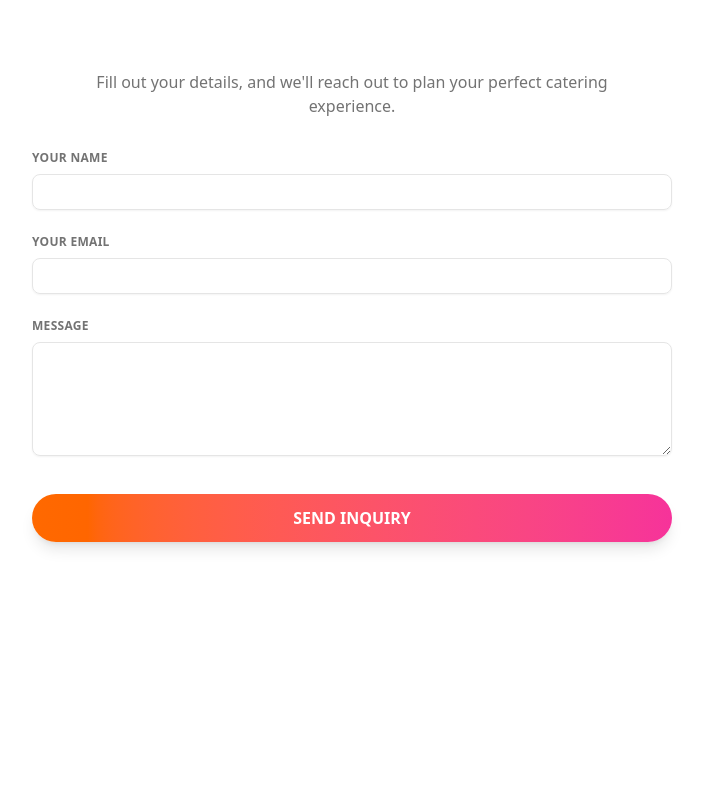
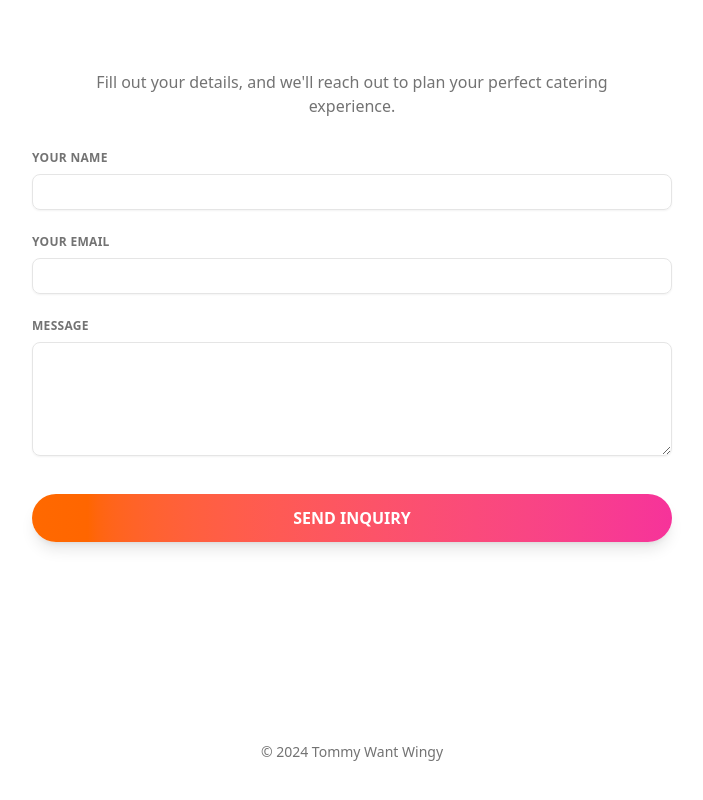
Before and after one commit to robkebab/vercel-demo, a Next.js app: page / in a window 1280 px wide. Shown: the part 3264-4064 px from the top of the page, without its empty margins (288-991 px from the left). Before the commit the page ends 3918 px from the top, so only its background shows below. Built offline with nearby package versions, Linux system fonts and the light colour scheme; a web font is replaced by a local one.

Commit message:
feat(home): add footer

```diff
--- a/app/page.tsx
+++ b/app/page.tsx
@@ -1,5 +1,6 @@
 import { HomeAbout } from "@/components/home/about";
 import { HomeCatering } from "@/components/home/catering";
+import { HomeFooter } from "@/components/home/footer";
 import { HomeHero } from "@/components/home/hero";
 import { HomeLocations } from "@/components/home/locations";
 import { HomeNavbar } from "@/components/home/navbar";
@@ -7,6 +8,7 @@ import { HomeReviews } from "@/components/home/reviews";
 
 export default function Home() {
   return (
+    <>
       <main className="min-h-screen flex flex-col bg-background text-primary">
         <HomeNavbar />
         <HomeHero />
@@ -15,5 +17,7 @@ export default function Home() {
         <HomeReviews />
         <HomeCatering />
       </main>
+      <HomeFooter />
+    </>
   );
 }
--- /dev/null
+++ b/components/home/footer.tsx
@@ -0,0 +1,88 @@
+import React from "react";
+
+const socials = [
+  {
+    href: "https://facebook.com",
+    icon: (
+      <svg
+        width="24"
+        height="24"
+        fill="none"
+        viewBox="0 0 24 24"
+        stroke="currentColor"
+        className="text-white"
+      >
+        <path
+          d="M17 2.5h-2.5A4.5 4.5 0 0 0 10 7v2H7v3h3v7h3v-7h2.5l.5-3H13V7a1.5 1.5 0 0 1 1.5-1.5H17v-3z"
+          strokeWidth="2"
+          strokeLinecap="round"
+          strokeLinejoin="round"
+        />
+      </svg>
+    ),
+    label: "Facebook",
+  },
+  {
+    href: "https://instagram.com",
+    icon: (
+      <svg
+        width="24"
+        height="24"
+        fill="none"
+        viewBox="0 0 24 24"
+        stroke="currentColor"
+        className="text-white"
+      >
+        <rect x="2" y="2" width="20" height="20" rx="6" strokeWidth="2" />
+        <circle cx="12" cy="12" r="5" strokeWidth="2" />
+        <circle cx="17.5" cy="6.5" r="1.5" fill="currentColor" />
+      </svg>
+    ),
+    label: "Instagram",
+  },
+  {
+    href: "https://twitter.com",
+    icon: (
+      <svg
+        width="24"
+        height="24"
+        fill="none"
+        viewBox="0 0 24 24"
+        stroke="currentColor"
+        className="text-white"
+      >
+        <path
+          d="M22 5.92a8.38 8.38 0 0 1-2.36.65A4.13 4.13 0 0 0 21.4 4.1a8.19 8.19 0 0 1-2.6 1A4.11 4.11 0 0 0 12 8.09c0 .32.04.64.1.94A11.65 11.65 0 0 1 3 4.89a4.11 4.11 0 0 0 1.27 5.48A4.07 4.07 0 0 1 2.8 9.5v.05a4.11 4.11 0 0 0 3.3 4.03c-.3.08-.62.13-.95.13-.23 0-.45-.02-.67-.06a4.13 4.13 0 0 0 3.84 2.85A8.24 8.24 0 0 1 2 19.54a11.62 11.62 0 0 0 6.29 1.84c7.55 0 11.68-6.26 11.68-11.68 0-.18 0-.36-.01-.54A8.18 8.18 0 0 0 22 5.92z"
+          strokeWidth="2"
+          strokeLinecap="round"
+          strokeLinejoin="round"
+        />
+      </svg>
+    ),
+    label: "Twitter",
+  },
+];
+
+export function HomeFooter() {
+  return (
+    <footer className="w-full bg-background text-white py-10 flex flex-col items-center justify-center gap-4">
+      <div className="flex items-center gap-8 mb-2">
+        {socials.map((social) => (
+          <a
+            key={social.label}
+            href={social.href}
+            target="_blank"
+            rel="noopener noreferrer"
+            aria-label={social.label}
+            className="hover:text-orange-500 transition-colors"
+          >
+            {social.icon}
+          </a>
+        ))}
+      </div>
+      <div className="text-sm text-muted-foreground">
+        © 2024 Tommy Want Wingy
+      </div>
+    </footer>
+  );
+}
```
Lines whose indentation alone changed are shown as unchanged.
